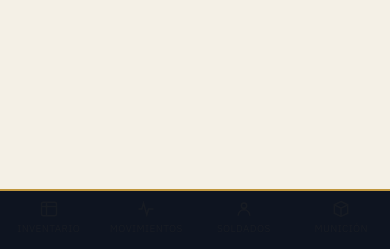
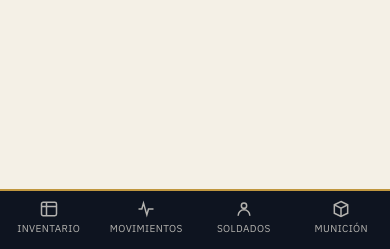
Before and after one commit to Jhond521/MilitaryInventory, a Django app: page /compania/?next=/ in a window 390 px wide. Shown: the part 595-844 px from the top of the page. Run offline with Django 5.2, Linux system fonts and the light colour scheme; the visitor is signed in with stand-in values (Sample User, id 1); data that the repository does not hold is empty.

Commit message:
fix: bottom nav text/icons invisible due to CSS specificity, not color value
Two prior attempts (617abbf, 0af636f) changed .siga-bottom-nav__item's
color to cream but never fixed the actual bug: .siga-app a { color:
inherit } has higher specificity (class+type vs. a bare class) and always
wins, so the nav items fell through to inherit, and .siga-bottom-nav never
set its own color (unlike .siga-header, which does — that's why the header
icons were fine and only the bottom nav was invisible). Confirmed live via
getComputedStyle before/after: item color was rgb(27,30,36) — the body
text color — against a rgb(14,20,32) background.

Give .siga-bottom-nav its own color (same pattern as .siga-header) so
inherit resolves correctly, and bump .siga-bottom-nav__item--active's
specificity the same way so the active tab still highlights gold instead
of also collapsing to cream.

This is very likely what issue #1 called "la Side Bar esta debajo" and
"los colores no se ven" — the nav bar rendered as an apparently-empty dark
strip. Bumped the mobile.css cache-buster and SW cache name to v4 so
browsers holding a stale v3 (from the earlier failed attempts) actually
pick this up.

```diff
--- a/military-inventory-scaffold/static/css/mobile.css
+++ b/military-inventory-scaffold/static/css/mobile.css
@@ -480,6 +480,12 @@ body.siga-app {
   right: 0;
   display: flex;
   background: var(--siga-header-bg);
+  /* .siga-app a { color: inherit } outranks .siga-bottom-nav__item's own
+     color (class selector vs. class+type — inherit always wins) and falls
+     through to it, so this nav needs its own color to inherit, same as
+     .siga-header already has. Without this the items silently inherit
+     body's dark text color and disappear against this dark background. */
+  color: #f4f0e6;
   border-top: 2px solid var(--siga-header-rule);
   z-index: 100;
   padding-bottom: env(safe-area-inset-bottom, 0px);
@@ -509,7 +515,10 @@ body.siga-app {
   height: 20px;
 }
 
-.siga-bottom-nav__item--active {
+/* Specificity needs to beat .siga-app a (class+type) the same way
+   .siga-bottom-nav__item's own color now does via inheritance — a bare
+   class selector here would still lose to it. */
+.siga-bottom-nav .siga-bottom-nav__item--active {
   color: var(--siga-header-rule);
   opacity: 1;
 }
--- a/military-inventory-scaffold/static/sw.js
+++ b/military-inventory-scaffold/static/sw.js
@@ -1,7 +1,7 @@
 // Minimal app-shell service worker for SIGA (RF-17 / T-06 will expand this
 // once the mobile-first operator screens exist). Scope is the whole origin —
 // served at /sw.js, not under /static/, so it can control every route.
-const CACHE_NAME = "siga-shell-v3";
+const CACHE_NAME = "siga-shell-v4";
 const APP_SHELL = ["/manifest.json", "/static/icons/icon.svg"];
 
 self.addEventListener("install", (event) => {
--- a/military-inventory-scaffold/templates/accounts/login.html
+++ b/military-inventory-scaffold/templates/accounts/login.html
@@ -6,7 +6,7 @@
   <meta name="viewport" content="width=device-width, initial-scale=1, viewport-fit=cover">
   <title>SIGA — Iniciar sesión</title>
   {% include "inventory/_pwa_head.html" %}
-  <link rel="stylesheet" href="{% static 'css/mobile.css' %}?v=3">
+  <link rel="stylesheet" href="{% static 'css/mobile.css' %}?v=4">
   <style>
     * { box-sizing: border-box; }
     html, body { margin: 0; }
--- a/military-inventory-scaffold/templates/accounts/recuperar_password.html
+++ b/military-inventory-scaffold/templates/accounts/recuperar_password.html
@@ -6,7 +6,7 @@
   <meta name="viewport" content="width=device-width, initial-scale=1, viewport-fit=cover">
   <title>SIGA — Recuperar contraseña</title>
   {% include "inventory/_pwa_head.html" %}
-  <link rel="stylesheet" href="{% static 'css/mobile.css' %}?v=3">
+  <link rel="stylesheet" href="{% static 'css/mobile.css' %}?v=4">
   <style>
     body.siga-recover {
       margin: 0;
--- a/military-inventory-scaffold/templates/inventory/base_mobile.html
+++ b/military-inventory-scaffold/templates/inventory/base_mobile.html
@@ -11,7 +11,7 @@
     el número cada vez que cambie mobile.css, o un navegador/service worker
     puede seguir sirviendo una copia vieja indefinidamente.
   {% endcomment %}
-  <link rel="stylesheet" href="{% static 'css/mobile.css' %}?v=3">
+  <link rel="stylesheet" href="{% static 'css/mobile.css' %}?v=4">
 </head>
 <body class="siga-app">
   <header class="siga-header">
```
